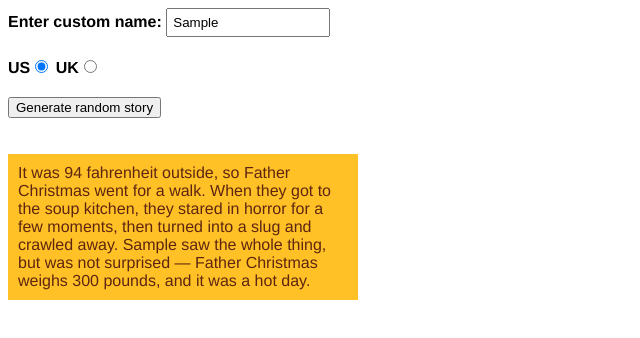
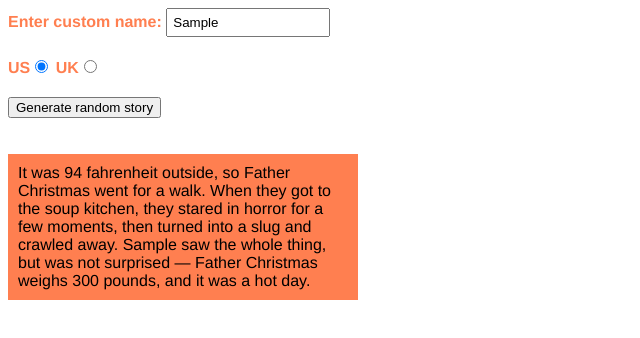
Before and after one commit to GrantHarris1/silly, a plain HTML site: page index.html in a window 1280 px wide. Both pictures are taken after typing "Sample" into the empty fields and a click on the button "Generate random story". Shown: the whole page, without its empty margins (0-640 px from the left). Drawn offline with Linux system fonts and the light colour scheme.

Commit message:
changed a few colors

```diff
--- a/index.html
+++ b/index.html
@@ -12,24 +12,28 @@
     body {
       font-family: helvetica, sans-serif;
       width: 350px;
+
     }
 
     label {
       font-weight: bold;
+      color:coral;
     }
 
     div {
       padding-bottom: 20px;
+
     }
 
     input[type="text"] {
       padding: 5px;
       width: 150px;
+
     }
 
     p {
-      background: #FFC125;
-      color: #5E2612;
+      background:coral;
+      color: black;
       padding: 10px;
       visibility: hidden;
     }
```
